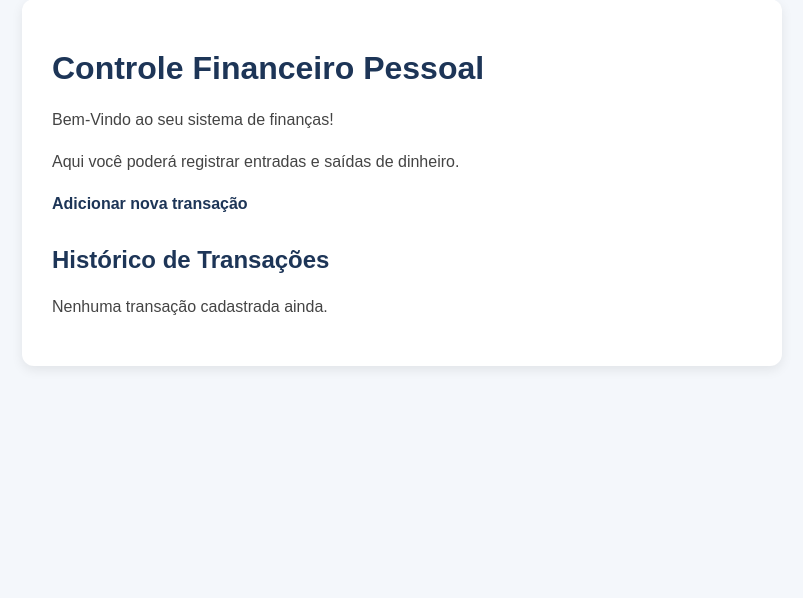
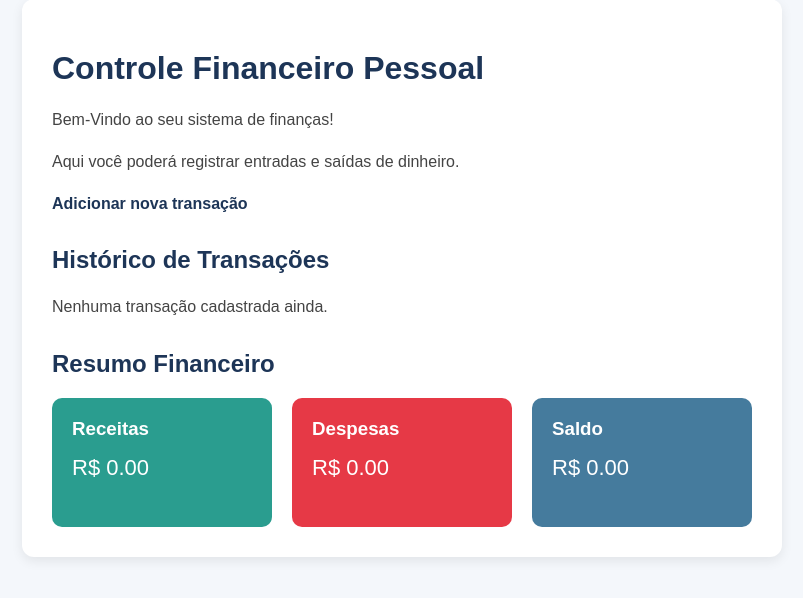
Before and after one commit to ArthurAlvesVS/controle-financeiro, a Flask app: page / in a window 1280 px wide. Shown: the part 81-679 px from the top of the page, without its empty margins (238-1041 px from the left). Run offline with Flask 3, Linux system fonts and the light colour scheme; data that the repository does not hold is empty.

Commit message:
Adiciona resumo financeiro com total de receitas, despesas e saldo

```diff
--- a/app.py
+++ b/app.py
@@ -12,7 +12,19 @@ db.init_app(app)
 @app.route("/")
 def home():
   transactions = Transaction.query.all()
-  return render_template("index.html", transactions=transactions)
+
+  total_receitas = sum(t.amount for t in transactions if t.type == "receita")
+  total_despesas = sum(t.amount for t in transactions if t.type == "despesa")
+
+  saldo = total_receitas - total_despesas
+
+  return render_template(
+     "index.html",
+     transactions=transactions,
+     total_receitas=total_receitas,
+     total_despesas=total_despesas,
+     saldo=saldo
+     )
 
 @app.route("/add", methods=["GET", "POST"])
 def add_transaction():
--- a/static/style.css
+++ b/static/style.css
@@ -86,3 +86,38 @@ h2 {
   margin-top: 1.875rem;
   color: #1D3557;
 }
+
+.summary {
+  display: flex;
+  gap: 20px;
+  margin-top: 1.25rem;
+}
+
+.card {
+  flex: 1;
+  padding: 1.25rem;
+  border-radius: .625rem;
+  color: white;
+}
+
+.receita {
+  background-color: #2A9D8F;
+}
+
+.despesa {
+  background-color: #E63946;
+}
+
+.saldo {
+  background-color: #457B9D;
+}
+
+.card h3 {
+  margin: 0;
+}
+
+.card p {
+  font-size: 1.375rem;
+  margin-top: .625rem;
+  color: white;
+}
--- a/templates/index.html
+++ b/templates/index.html
@@ -42,6 +42,25 @@
     {% else %}
             <p>Nenhuma transação cadastrada ainda.</p>
     {% endif %}
+
+    <h2>Resumo Financeiro</h2>
+
+    <div class="summary">
+      <div class="card receita">
+        <h3>Receitas</h3>
+        <p>R$ {{ "%.2f"|format(total_receitas) }}</p>
+      </div>
+
+      <div class="card despesa">
+        <h3>Despesas</h3>
+        <p>R$ {{ "%.2f"|format(total_despesas) }}</p>
+      </div>
+
+      <div class="card saldo">
+        <h3>Saldo</h3>
+        <p>R$ {{ "%.2f"|format(saldo) }}</p>
+      </div>
+    </div>
   </div>
 </body>
 </html>
```
